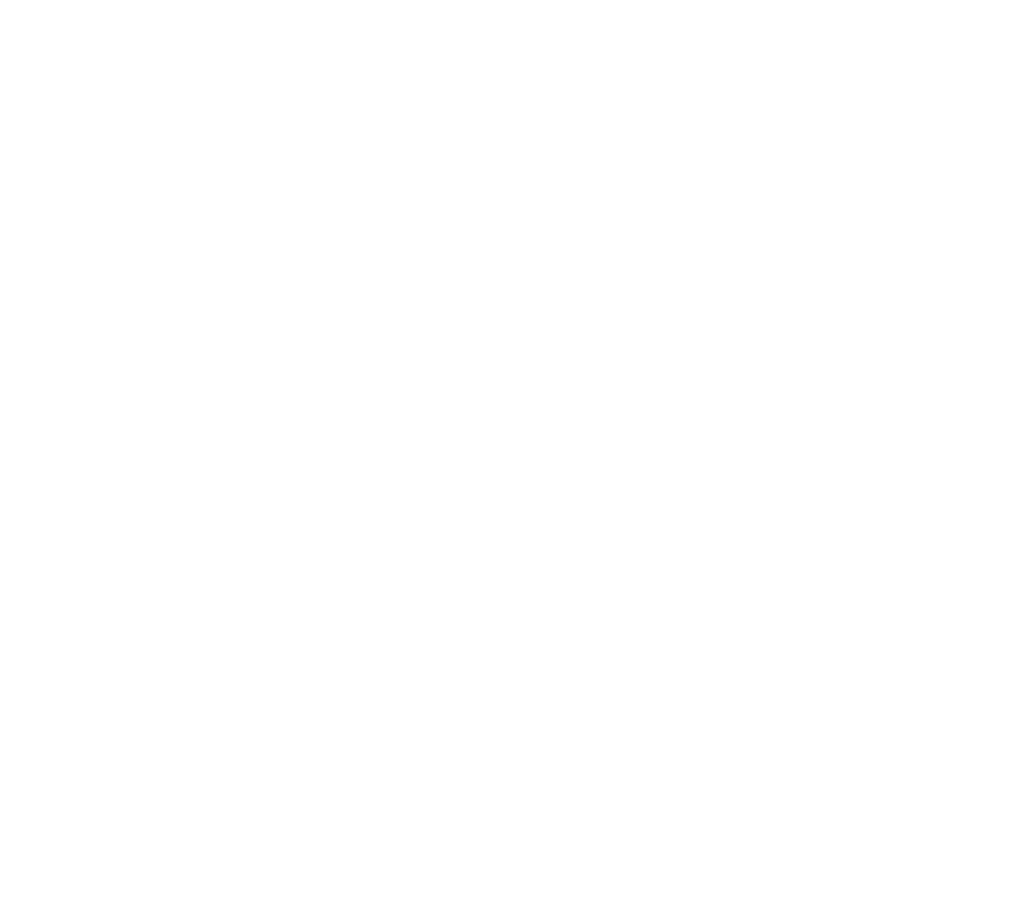
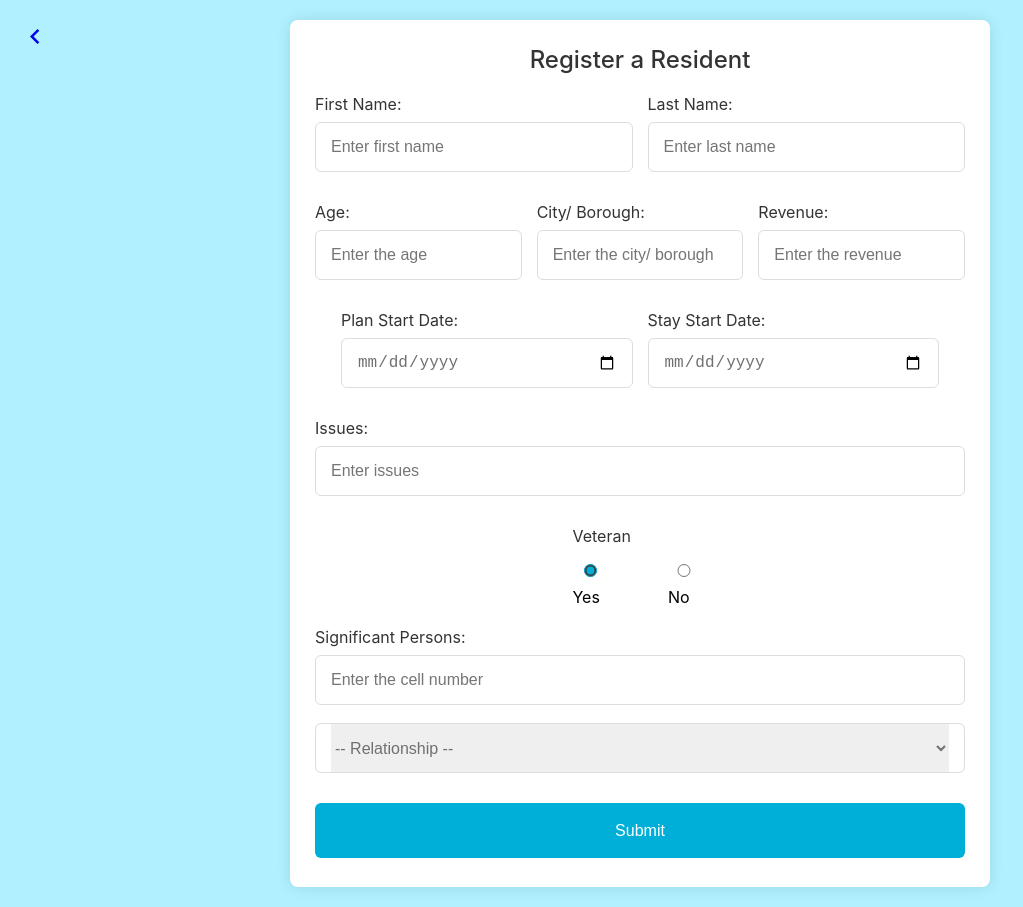
Before and after one commit to CodeToGive-2024-Team6/CodeToGive-2024, a React (Create React App) app in the folder frontend/: page /caregiver_add_resident in a window 1280 px wide. Before the commit this address had no page. Shown: the whole page, without its empty margins (0-1023 px from the left). Before the commit the page ends 800 px from the top, so only its background shows below. Built offline with nearby package versions, Linux system fonts and the light colour scheme.

Commit message:
created add resident page

```diff
--- a/frontend/src/App.js
+++ b/frontend/src/App.js
@@ -10,7 +10,7 @@
 import CaregiverProfile from './components/pages/caregiver/CaregiverProfile';
 import StatisticsPage from './components/pages/StatisticsPage';
 import CaregiverCommunicationPage from './components/pages/caregiver/CaregiverCommunicationPage'
-
+import CaregiverAddResident from './components/pages/caregiver/CaregiverAddResident';
 
 
 import './App.css';
@@ -31,6 +31,7 @@
                     <Route path = "/caregiver_profile" element = {<CaregiverProfile />} />
                     <Route path = "/caregiver_communication" element = {<CaregiverCommunicationPage/>} />
                     <Route path = "/stat" element = {<StatisticsPage />} />
+                    <Route path = "/caregiver_add_resident" element = {<CaregiverAddResident />} />
 
 
                 </Routes>
--- /dev/null
+++ b/frontend/src/components/pages/caregiver/CaregiverAddResident.css
@@ -0,0 +1,142 @@
+* {
+    margin: 0;
+    padding: 0;
+    box-sizing: border-box;
+}
+
+.before-addresident {
+    font-size: 30px;
+    position: absolute;
+    top: 5%;
+    left: 20px; /* Adjust this value as needed */
+    transform: translateY(-50%);
+}
+
+body1 {
+    min-height: 100vh;
+    display: flex;
+    align-items: center;
+    justify-content: center;
+    padding: 20px;
+    background: #B0F0FF;
+}
+
+.add-container {
+    position: relative;
+    max-width: 700px;
+    width: 100%;
+    background: #fff;
+    padding: 25px;
+    border-radius: 8px;
+    box-shadow: 0 0 15px rgba(0, 0, 0, 0.1);
+}
+
+.add-container header {
+    font-size: 1.5rem;
+    color: #333;
+    font-weight: 500;
+    text-align: center;
+}
+
+.add-container addform {
+    margin-top: 30px;
+}
+
+.addform .form-group {
+    width: 100%;
+    margin-top: 20px;
+}
+
+.form-group label {
+    color: #333;
+}
+
+.addform :where(.form-group input, .select-box) {
+    position: relative;
+    height: 50px;
+    width: 100%;
+    outline: none;
+    font-size: 1rem;
+    color: #707070;
+    margin-top: 8px;
+    border: 1px solid #ddd;
+    border-radius: 6px;
+    padding: 0 15px;
+}
+
+.form-group input:focus {
+    box-shadow: 0 1px 0 rgba(0, 0, 0, 0.1);
+}
+
+.addform .column {
+    display: flex;
+    column-gap: 15px;
+}
+
+.addform .checkbox {
+    margin-top: 20px;
+}
+
+.checkbox h3 {
+    color: #333;
+    font-size: 1rem;
+    font-weight: 400;
+    margin-bottom: 8px;
+}
+
+.addform :where(.veteran-option, .veteran) {
+    display: flex;
+    align-items: center;
+    column-gap: 50px;
+    flex-wrap: wrap;
+}
+
+.veteran input {
+    accent-color: #00AFD7;
+}
+
+.addform .veteran {
+    column-gap: 5px;
+}
+
+.addform :where(.veteran input, .veteran label) {
+    cursor: pointer;
+}
+
+.select-box select {
+    width: 100%;
+    height: 100%;
+    outline: none;
+    border: none;
+    color: #707070;
+    font-size: 1rem;
+}
+
+.addform button {
+    height: 55px;
+    width: 100%;
+    color: #fff;
+    font-size: 1rem;
+    font-weight: 400;
+    border: none;
+    margin-top: 30px;
+    cursor: pointer;
+    border-radius: 6px;
+    transition: all 0.2s ease;
+    background: #00AFD7;
+}
+
+.addform button:hover {
+    background: #007f9d;
+}
+
+/* Responsive */
+@media screen and (max-width: 500px) {
+    .addform .column {
+        flex-wrap: wrap;
+    }
+
+    .addform :where(.veteran-option, .veteran) {
+        row-gap: 15px;
+    }
+}
--- /dev/null
+++ b/frontend/src/components/pages/caregiver/CaregiverAddResident.js
@@ -0,0 +1,105 @@
+import React from 'react';
+import { Link } from 'react-router-dom';
+import './CaregiverAddResident.css';
+import { MdNavigateBefore } from "react-icons/md";
+
+function CaregiverAddResident() {
+    return (
+        <div>
+            <div className="before-addresident">
+                <Link to="/caregiver_homepage">
+                    <MdNavigateBefore />
+                </Link>
+            </div>
+            <body1>
+                <div className='add-container'>
+                    <header> Register a Resident </header>
+                    <form action='#' class="addform">
+                        <div class="column">
+                            <div class="form-group">
+                                <label for='first_name'>First Name:</label>
+                                <input type='text' id='first_name' placeholder='Enter first name' required />
+                            </div>
+
+                            <div class="form-group">
+                                <label for='last_name'>Last Name:</label>
+                                <input type='text' id='last_name' placeholder='Enter last name' required />
+                            </div>
+                        </div>
+
+                        <div class="column">
+                            <div class="form-group">
+                                <label for='age'>Age:</label>
+                                <input type='number' id='age' placeholder='Enter the age' required />
+                            </div>
+
+                            <div class="form-group">
+                                <label for='borough'>City/ Borough:</label>
+                                <input type='text' id='borough' placeholder='Enter the city/ borough' required />
+                            </div>
+
+                            <div class="form-group">
+                                <label for='revenue'>Revenue:</label>
+                                <input type='number' id='revenue' placeholder='Enter the revenue' required />
+                            </div>
+                        </div>
+
+                        <div class="column">
+                            <div class="form-group">
+                                <label for='plan_start'>Plan Start Date:</label>
+                                <input type='date' id='plan_start' placeholder='Enter the Plan Start Date:' required />
+                            </div>
+
+                            <div class="form-group">
+                                <label for='start_stay'>Stay Start Date:</label>
+                                <input type='date' id='start_date' placeholder='Enter the Stay Start Date:' required />
+                            </div>
+                        </div>
+
+                        <div class="form-group">
+                            <label for='issue'>Issues:</label>
+                            <input type='text' id='issue' placeholder='Enter issues' required />
+                        </div>
+
+                        <div class="checkbox">
+                            <h3>Veteran</h3>
+                            <div class="veteran-option">
+                                <div class="veteran">
+                                    <input type="radio" id="check-veteran" name="veteran" checked />
+                                    <label for="check-veteran">Yes</label>
+                                </div>
+                                <div class="veteran">
+                                    <input type="radio" id="check-veteran-not" name="veteran" />
+                                    <label for="check-veteran-not">No</label>
+                                </div>
+                            </div>
+                        </div>
+
+                        <div class="form-group">
+                            <label for='significant'>Significant Persons:</label>
+                            <input type='text' id='cellnumber' placeholder='Enter the cell number' required />
+                            <div class="column">
+                                <div class="select-box">
+                                    <select>
+                                        <option hidden>-- Relationship --</option>
+                                        <option>Parents</option>
+                                        <option>Grand Parents</option>
+                                        <option>Friends</option>
+                                        <option>Cousin</option>
+                                        <option>Partners</option>
+                                        <option>Others</option>
+                                    </select>
+                                </div>
+                            </div>
+                        </div>
+
+                        <button>Submit</button>
+
+                    </form>
+                </div>
+            </body1>
+        </div>
+    );
+}
+
+export default CaregiverAddResident;
--- a/frontend/src/components/pages/caregiver/CaregiverHomePage.js
+++ b/frontend/src/components/pages/caregiver/CaregiverHomePage.js
@@ -68,10 +68,10 @@
                         <p>Search Facility</p>
                     </Link>
 
-                    <div className="grid-box">
+                    <Link to="/caregiver_add_resident"style={{textDecoration: 'none', color: 'black' }} className="grid-box">
                         <CgAddR style={{ fontSize: '4em' }} />
                         <p>Add Resident</p>
-                    </div>
+                    </Link>
 
                     <Link to="/caregiver_communication" style={{ textDecoration: 'none', color: 'black' }} className="grid-box">
                         <FaFacebookMessenger style={{ fontSize: '4em' }} />
--- a/frontend/src/components/pages/caregiver/view_resident_intervention/Fragments/ProfileFragment/ProfileFragment.js
+++ b/frontend/src/components/pages/caregiver/view_resident_intervention/Fragments/ProfileFragment/ProfileFragment.js
@@ -1,12 +1,39 @@
 import React from 'react';
+import { useEffect, useState } from "react";
 import './ProfileFragment.css';
 
 function ProfileFragment() {
+    const [residents, setResidents] = useState([]);
+    const [displayedResidents, setDisplayedResidents] = useState([]);
+
+    // Fetch residents data from the endpoint
+    useEffect(() => {
+        fetch('/residentalldata')
+            .then(response => response.json())
+            .then(data => {
+                console.log(data);
+                console.log('here')
+                // Transform data to match the existing structure expected by the rendering logic
+                const transformedData = data.map(resident => ({
+                    name: `${resident.firstName} ${resident.lastName}`,
+                    caregiver: resident.caregiver,
+                    age: resident.age,
+                    borough: resident.borough,
+                    income: resident.income,
+                    significantPersons: resident.significantPersons,
+                    immigrant: resident.immigrationStatus,
+                    house: resident.currentAccommodation,
+                }));
+                setResidents(transformedData);
+                setDisplayedResidents(transformedData);
+            })
+            .catch(error => console.error('Error fetching resident data:', error));
+    }, []); // The empty array ensures this effect runs once after the initial render
 
     return (
         <div className='profile-wrapper'>
             <div className='assigned-caregiver'>
-                <p>Assigned Caregiver: Caregiver Name</p>
+                <p>Assigned Caregiver: </p>
             </div>
             <div className="resident-name">
                 <h1>Resident Name</h1>
```
